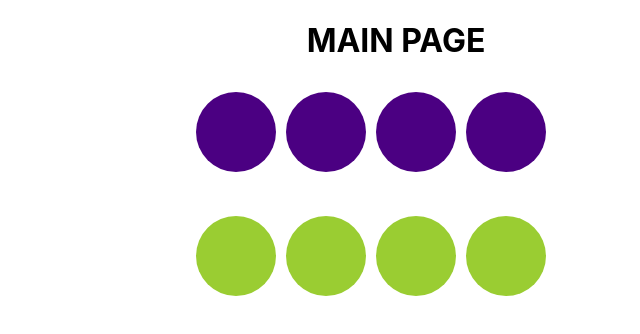
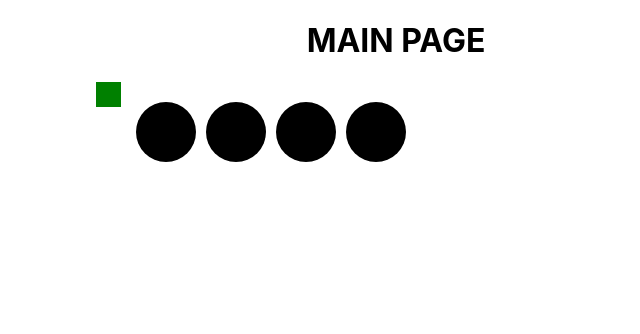
Before and after one commit to giacomo9999/learn-d3-210101, a React (Create React App) app: page / in a window 1280 px wide. Shown: the top 334 px of the page, without its empty margins (244-884 px from the left). Built offline with nearby package versions, Linux system fonts and the light colour scheme.

Commit message:
Abstracted some stuff.

```diff
--- a/src/App.js
+++ b/src/App.js
@@ -1,27 +1,27 @@
 import React, { Component } from "react";
 // import RowChart from "./RowChart";
 import TestThing from "./TestThing";
+// import Circle from "./Circle";
 import "./App.scss";
 import * as d3 from "d3";
 
 class App extends Component {
   componentDidMount() {
-    // d3.select("#svgcontainer")
-    //   .append("rect") // create rectangle for background color
-    //   .attr("width", "50%")
-    //   .attr("height", "50%")
-    //   .style("fill", "blue");
-    // d3.select("rect:nth-child(2").style("fill", "white");
-    // d3.select("rect:nth-child(3").style("fill", "green");
-    d3.selectAll("circle").style("fill", "indigo");
-    d3.selectAll(".oink > circle").style("fill", "yellowgreen");
+    d3.select("#canvas")
+      .append("rect")
+      .attr("x", 0)
+      .attr("y", 0)
+      .attr("width", 25)
+      .attr("height", 25)
+      .attr("fill", "green");
   }
 
   render() {
     return (
       <div className="mainPage">
         <h1>MAIN PAGE</h1>
-        <TestThing height={100} width={400} />
+        <TestThing height={600} width={600} numOfCircles={4}/>
+
       </div>
     );
   }
--- /dev/null
+++ b/src/Circle.js
@@ -0,0 +1,11 @@
+import React from "react";
+
+const circle = () => {
+  return (
+    <svg>
+      <circle cx="50" cy="50" r="40" />
+    </svg>
+  );
+};
+
+export default circle;
--- a/src/TestThing.js
+++ b/src/TestThing.js
@@ -1,42 +1,19 @@
 import React from "react";
-import * as d3 from "d3";
+// import * as d3 from "d3";
 
 const testThing = (props) => {
+  const arrayOfCircles = () => {
+    const circleArray = [];
+    for (let i = 1; i <= props.numOfCircles; i++) {
+      circleArray.push(<circle key={"circ_" + i} cx={i * 70} cy="50" r="30" />);
+    }
+    return circleArray;
+  };
+
   const testBox = (
     <div>
-      <svg
-        // id="svgcontainer"
-        id="one"
-        width={props.width}
-        height={props.height}
-        // style={{
-        //   backgroundColor: "pink",
-        //   border: "2px solid gold",
-        // }}
-      >
-        <circle cx="40" cy="50" r="40"></circle>
-        <circle cx="130" cy="50" r="40"></circle>
-        <circle cx="220" cy="50" r="40"></circle>
-        <circle cx="310" cy="50" r="40"></circle>
-      </svg>
-
-      <br />
-      <br />
-      <svg
-        // id="svgcontainer"
-        className="oink"
-        id="two"
-        width={props.width}
-        height={props.height}
-        // style={{
-        //   backgroundColor: "pink",
-        //   border: "2px solid gold",
-        // }}
-      >
-        <circle cx="40" cy="50" r="40"></circle>
-        <circle cx="130" cy="50" r="40"></circle>
-        <circle cx="220" cy="50" r="40"></circle>
-        <circle cx="310" cy="50" r="40"></circle>
+      <svg id="canvas" width={props.width} height={props.height}>
+        {arrayOfCircles()}
       </svg>
     </div>
   );
```
Also changed, not shown: 1 other file (tests, documents, lock files or other folders).
